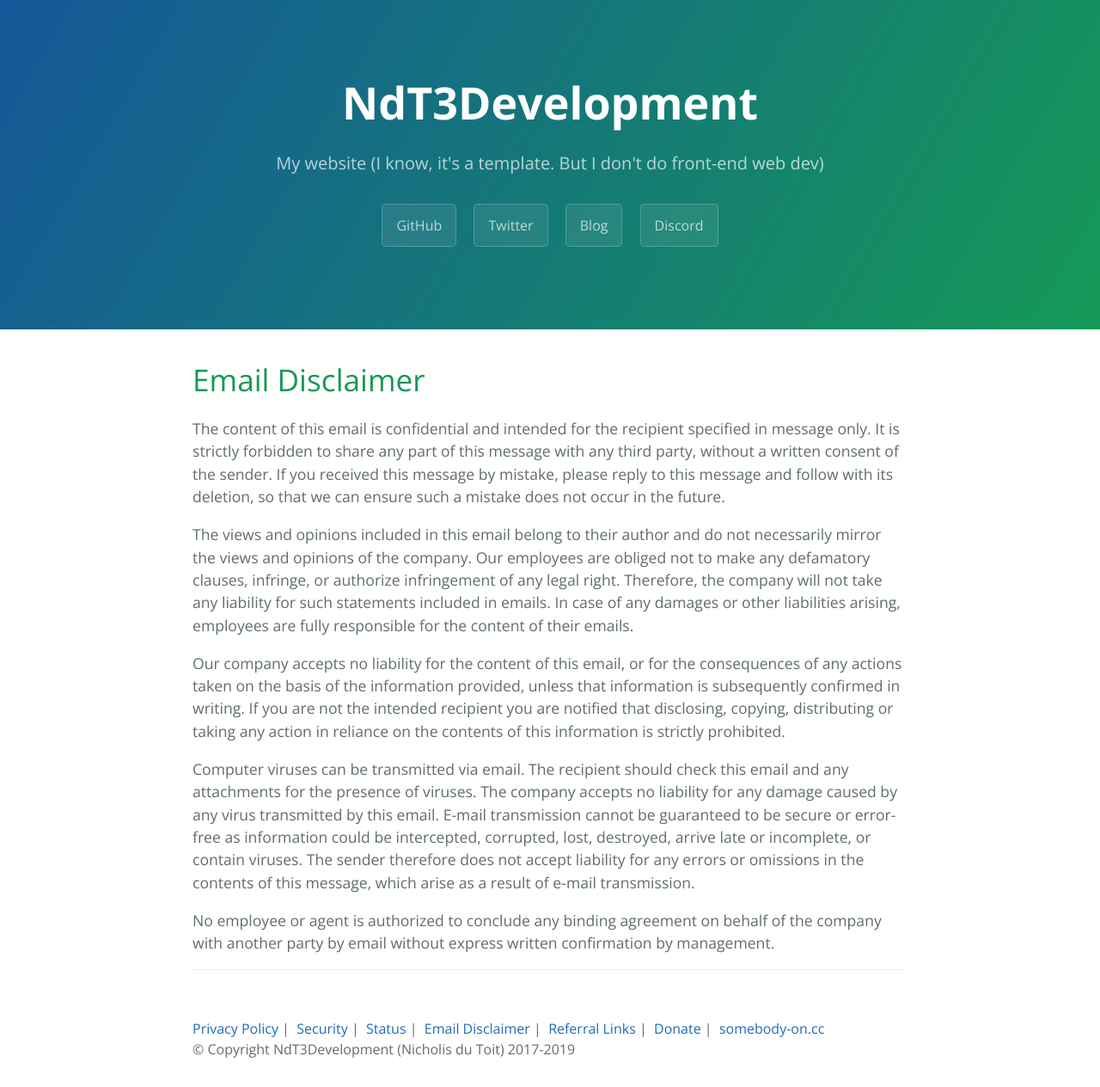
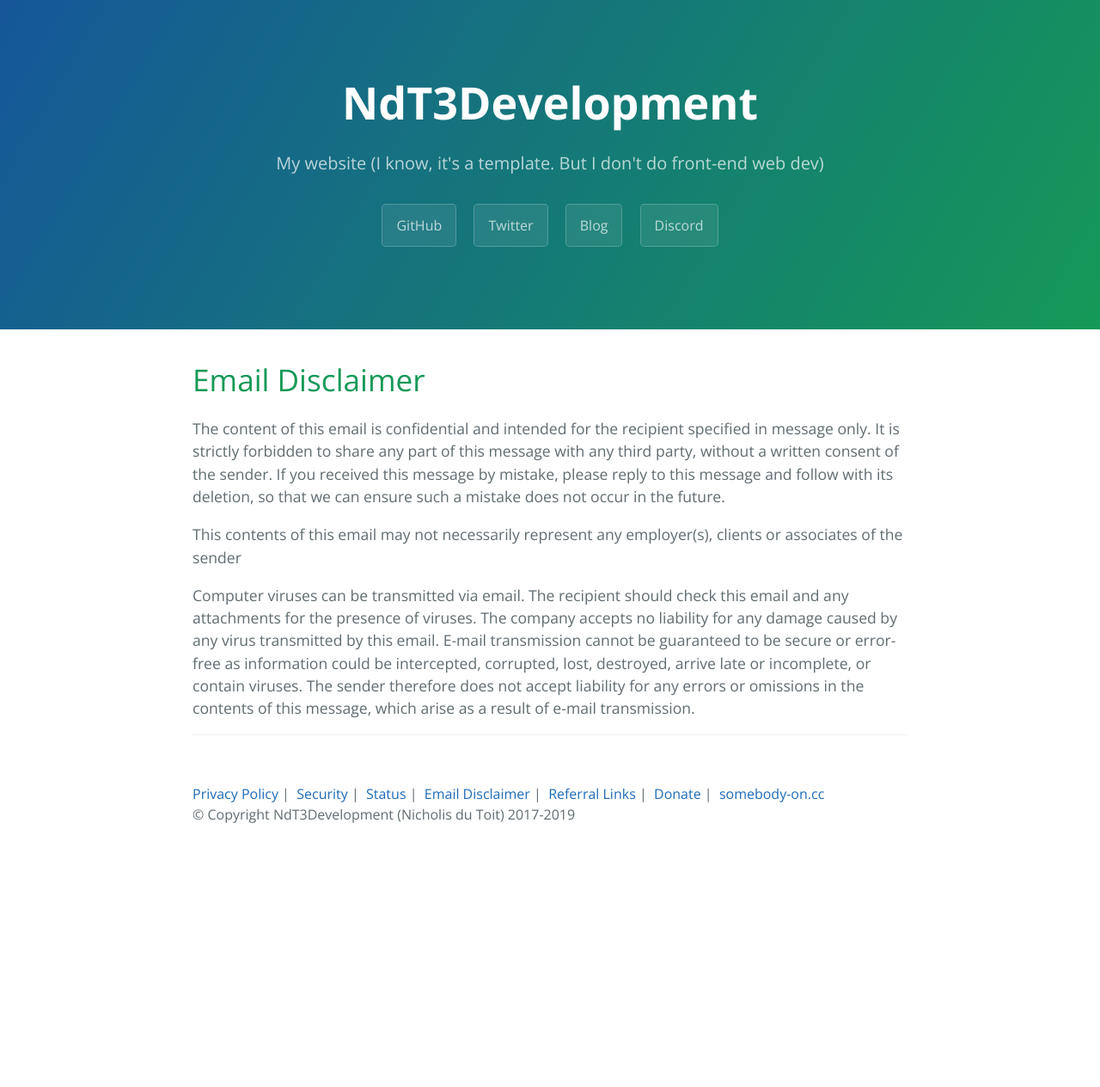
Before and after one commit to TrueWinter/website, a Jekyll site: the page built from legal/disclaimer.html, in a window 1280 px wide. Shown: the whole page at 86% size. Built offline with Jekyll 4.4.1, drawn with Linux system fonts in a browser that asks for light colours; nearby versions of some CDN libraries; a script that is not in the unit is left out; comment, search, counter and statistics services are not loaded; after the commit the page ends 991 px from its top, so only the background shows below that.

Commit message:
Update disclaimer.html

```diff
--- a/legal/disclaimer.html
+++ b/legal/disclaimer.html
@@ -6,11 +6,5 @@
 <h1>Email Disclaimer</h1>
 
 <p>The content of this email is confidential and intended for the recipient specified in message only. It is strictly forbidden to share any part of this message with any third party, without a written consent of the sender. If you received this message by mistake, please reply to this message and follow with its deletion, so that we can ensure such a mistake does not occur in the future.</p>
-
-<p>The views and opinions included in this email belong to their author and do not necessarily mirror the views and opinions of the company. Our employees are obliged not to make any defamatory clauses, infringe, or authorize infringement of any legal right. Therefore, the company will not take any liability for such statements included in emails. In case of any damages or other liabilities arising, employees are fully responsible for the content of their emails.</p>
-
-<p>Our company accepts no liability for the content of this email, or for the consequences of any actions taken on the basis of the information provided, unless that information is subsequently confirmed in writing. If you are not the intended recipient you are notified that disclosing, copying, distributing or taking any action in reliance on the contents of this information is strictly prohibited.</p>
-
+<p>This contents of this email may not necessarily represent any employer(s), clients or associates of the sender</p>
 <p>Computer viruses can be transmitted via email. The recipient should check this email and any attachments for the presence of viruses. The company accepts no liability for any damage caused by any virus transmitted by this email. E-mail transmission cannot be guaranteed to be secure or error-free as information could be intercepted, corrupted, lost, destroyed, arrive late or incomplete, or contain viruses. The sender therefore does not accept liability for any errors or omissions in the contents of this message, which arise as a result of e-mail transmission.</p>
-
-<p>No employee or agent is authorized to conclude any binding agreement on behalf of the company with another party by email without express written confirmation by management.</p>
```
